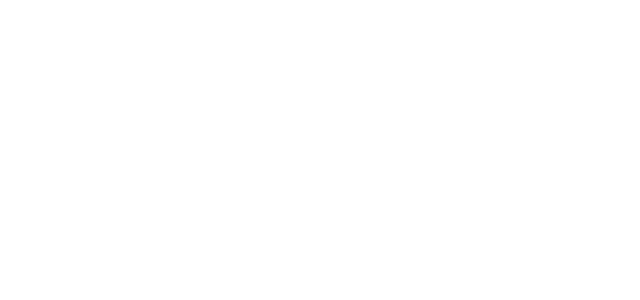
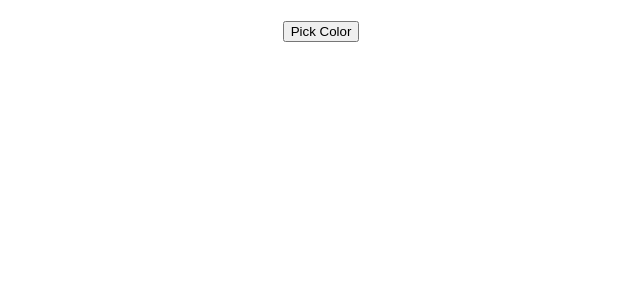
Before and after one commit to Sanyamsri/Sprinklr-Tasks, a React (Create React App) app in the folder React Assignment/assignment1/: page / in a window 1280 px wide. Shown: the top 300 px of the page, without its empty margins (319-959 px from the left). Built offline with nearby package versions, Linux system fonts and the light colour scheme.

Commit message:
feat(color picker):Added the component for color picker
installed the color picker library and added it as a component to the assignment

```diff
--- a/React Assignment/assignment1/package.json
+++ b/React Assignment/assignment1/package.json
@@ -7,6 +7,7 @@
     "@testing-library/react": "^13.3.0",
     "@testing-library/user-event": "^13.5.0",
     "react": "^18.1.0",
+    "react-color": "^2.19.3",
     "react-dom": "^18.1.0",
     "react-scripts": "5.0.1",
     "web-vitals": "^2.1.4"
--- a/React Assignment/assignment1/src/App.css
+++ b/React Assignment/assignment1/src/App.css
@@ -1,3 +1,4 @@
 .App {
   text-align: center;
+  padding: 20px;
 }
--- a/React Assignment/assignment1/src/App.js
+++ b/React Assignment/assignment1/src/App.js
@@ -1,7 +1,24 @@
 import "./App.css";
+import { React, useState } from "react";
+import { CirclePicker } from "react-color";
+function App() {
+  const [displayColorPicker, setDisplayColorPicker] = useState(false);
 
-function App() {
-  return <div className="App"></div>;
+  const handleClick = () => {
+    setDisplayColorPicker((prevState) => !prevState);
+  };
+  const handleChangeComplete = (color) => {
+    console.log(color.hex);
+  };
+
+  return (
+    <div className="App">
+      <button onClick={handleClick}>Pick Color</button>
+      {displayColorPicker ? (
+        <CirclePicker onChangeComplete={handleChangeComplete} />
+      ) : null}
+    </div>
+  );
 }
 
 export default App;
```
Also changed, not shown: 1 other file (tests, documents, lock files or other folders).
